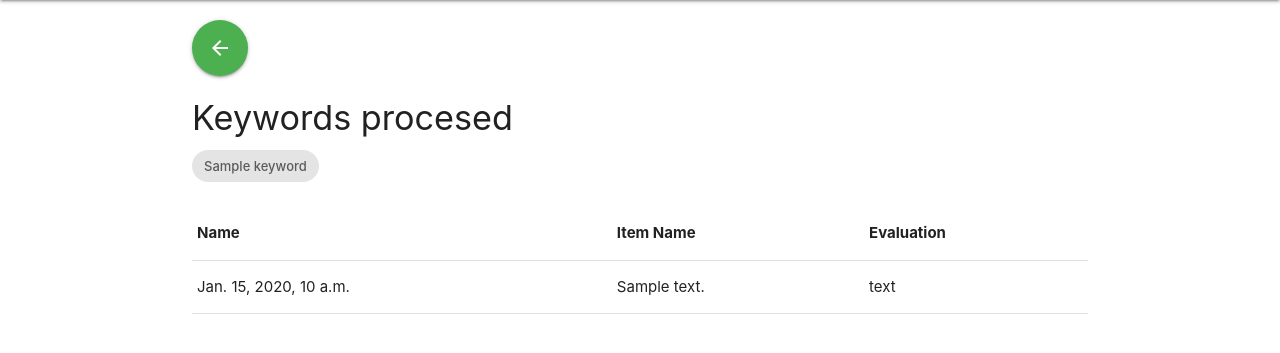
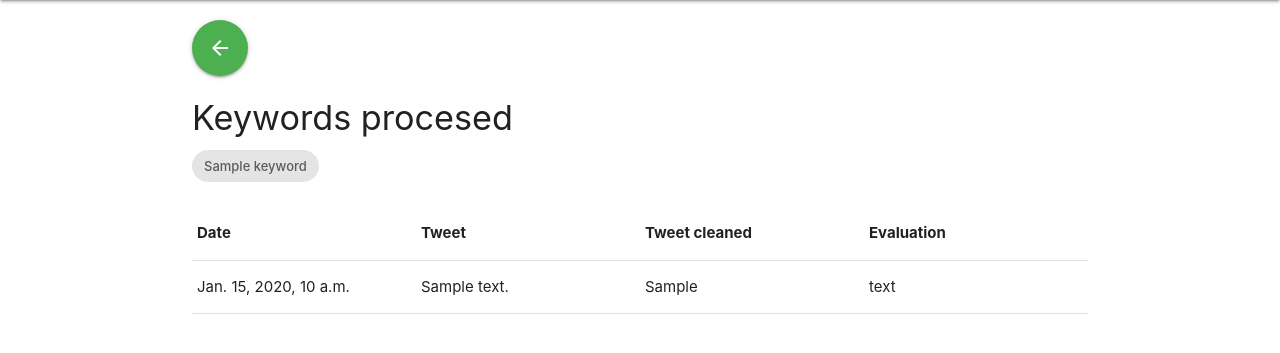
Before and after one commit to fxisco/model-evaluator, a Django app: template finalproject/evaluator/templates/evaluator.html in a window 1280 px wide. Shown: the part 64-417 px from the top of the page. Run offline with Django 3.2, Linux system fonts and the light colour scheme; the template is opened without the code that fills it: most values are stand-ins (such as "Sample title", 1, 10 or a date in 2020).

Commit message:
feat: show cleaned version of tweet

```diff
--- a/finalproject/evaluator/templates/evaluator.html
+++ b/finalproject/evaluator/templates/evaluator.html
@@ -13,10 +13,17 @@
 <div class="row">
   {% if data.tweets %}
     <table>
+      <colgroup>
+        <col span="1" style="width: 25%;">
+        <col span="1" style="width: 25%;">
+        <col span="1" style="width: 25%;">
+        <col span="1" style="width: 25%;">
+     </colgroup>
       <thead>
         <tr>
-            <th>Name</th>
-            <th>Item Name</th>
+            <th>Date</th>
+            <th>Tweet</th>
+            <th>Tweet cleaned</th>
             <th>Evaluation</th>
         </tr>
       </thead>
@@ -24,8 +31,9 @@
       <tbody>
         {% for tweet in data.tweets %}
         <tr>
-          <td>{{tweet.date}}</td>
-          <td>{{tweet.text}}</td>
+          <td>{{tweet.0.date}}</td>
+          <td>{{tweet.0.text}}</td>
+          <td>{{tweet.1}}</td>
           <td>text</td>
         </tr>
         {% endfor %}
```
Also changed, not shown: finalproject/evaluator/helpers.py (+27 -16 lines), finalproject/evaluator/views.py (+14 -5 lines).
